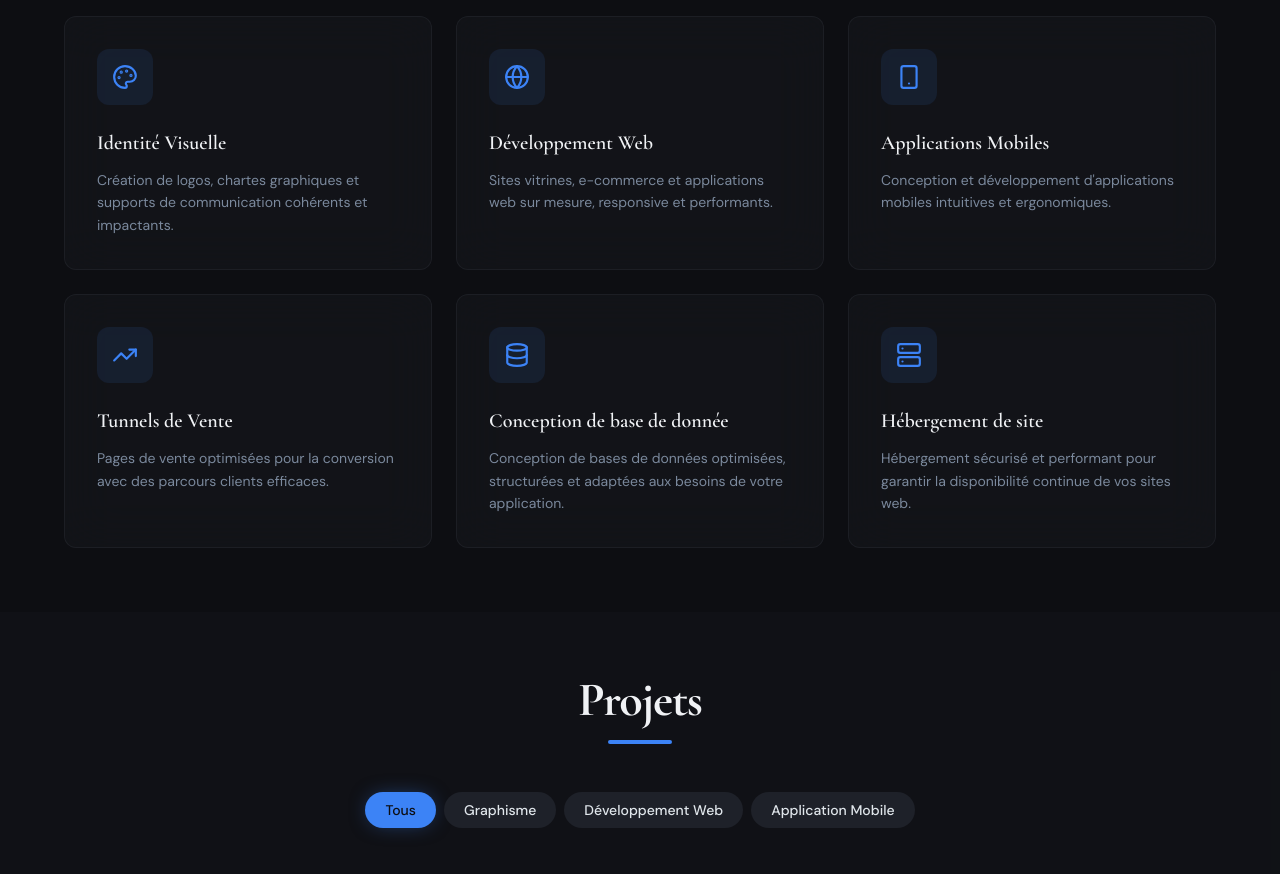
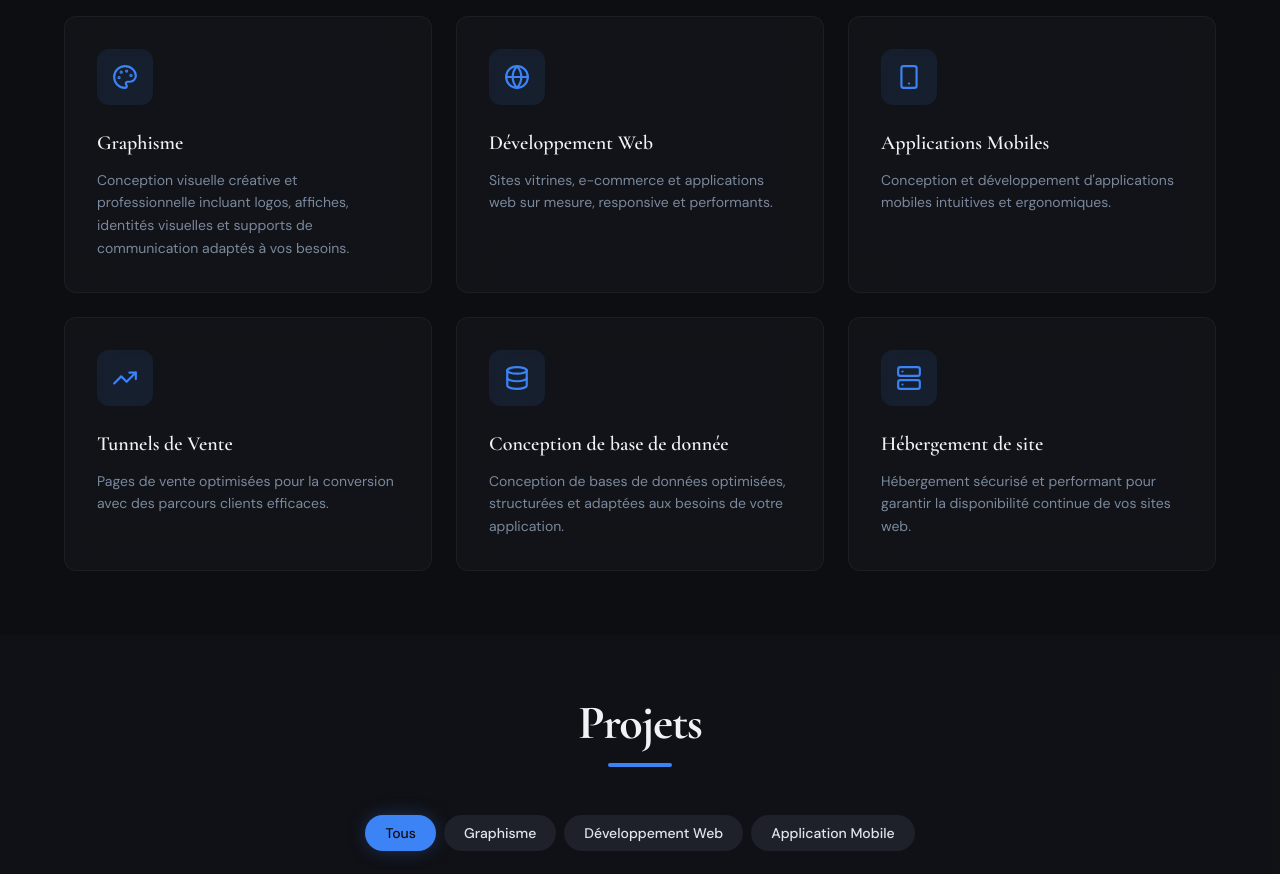
Before and after one commit to mathiasakowanou76-ship-it/Portfolio, a React (Vite) app: page / in a window 1280 px wide. Shown: the part 5680-6554 px from the top of the page. Built offline with nearby package versions, Linux system fonts and the light colour scheme; the HTML template or start-up script is replaced by a standard one.

Commit message:
mise à jour du site

```diff
--- a/src/components/ServicesSection.tsx
+++ b/src/components/ServicesSection.tsx
@@ -2,7 +2,7 @@ import AnimatedSection from "./AnimatedSection";
 import { Palette, Globe, Smartphone, TrendingUp, Code2, Figma, Server, Database } from "lucide-react";
 
 const services = [
-  { icon: Palette, title: "Identité Visuelle", desc: "Création de logos, chartes graphiques et supports de communication cohérents et impactants." },
+  { icon: Palette, title: "Graphisme", desc: "Conception visuelle créative et professionnelle incluant logos, affiches, identités visuelles et supports de communication adaptés à vos besoins." },
   { icon: Globe, title: "Développement Web", desc: "Sites vitrines, e-commerce et applications web sur mesure, responsive et performants." },
   { icon: Smartphone, title: "Applications Mobiles", desc: "Conception et développement d'applications mobiles intuitives et ergonomiques." },
   { icon: TrendingUp, title: "Tunnels de Vente", desc: "Pages de vente optimisées pour la conversion avec des parcours clients efficaces." },
```
